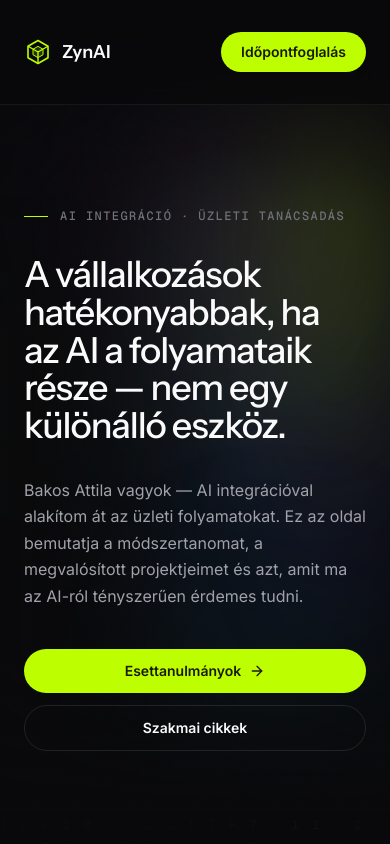
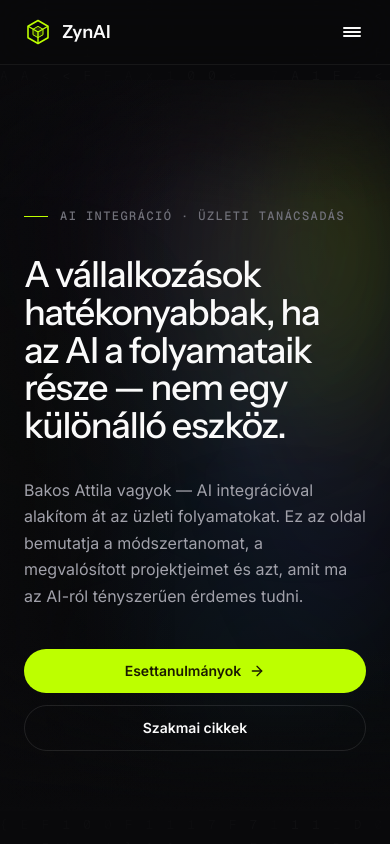
Before and after one commit to zynaidev/zynai-web, a Next.js app: page / in a window 390 px wide. Shown: the top 844 px of the page. Built offline with nearby package versions, Linux system fonts and the light colour scheme.

Commit message:
header-fix

```diff
--- a/components/layout/header.tsx
+++ b/components/layout/header.tsx
@@ -60,6 +60,27 @@ function ZynaiCubeIcon({ className }: { className?: string }) {
   );
 }
 
+function MobileMenuIcon({ open }: { open: boolean }) {
+  return (
+    <svg
+      aria-hidden="true"
+      className="h-6 w-6 text-text-primary"
+      fill="none"
+      stroke="currentColor"
+      strokeWidth={2}
+      viewBox="0 0 24 24"
+    >
+      {open ? (
+        <path d="M6 18L18 6M6 6l12 12" strokeLinecap="round" />
+      ) : (
+        <>
+          <path d="M4 8h16M4 12h16M4 16h16" strokeLinecap="round" />
+        </>
+      )}
+    </svg>
+  );
+}
+
 export function Header() {
   const { scrollY } = useScroll();
   const shouldReduceMotion = useReducedMotion();
@@ -71,6 +92,7 @@ export function Header() {
   const scrollProgress = shouldReduceMotion ? scrollY : smoothScrollY;
 
   const [viewportWidth, setViewportWidth] = useState(FALLBACK_VIEWPORT_WIDTH);
+  const [mobileMenuOpen, setMobileMenuOpen] = useState(false);
 
   useEffect(() => {
     const update = () => setViewportWidth(window.innerWidth);
@@ -80,6 +102,17 @@ export function Header() {
 
     return () => window.removeEventListener("resize", update);
   }, []);
+
+  useEffect(() => {
+    if (!mobileMenuOpen) return;
+
+    const onKeyDown = (e: KeyboardEvent) => {
+      if (e.key === "Escape") setMobileMenuOpen(false);
+    };
+
+    window.addEventListener("keydown", onKeyDown);
+    return () => window.removeEventListener("keydown", onKeyDown);
+  }, [mobileMenuOpen]);
 
   const pillWidth = Math.max(
     PILL_MIN_WIDTH,
@@ -111,8 +144,60 @@ export function Header() {
   return (
     <>
       <div aria-hidden="true" className="h-20" />
+
+      {/* Mobile — static full-width bar; no pill width animation */}
+      <header className="fixed inset-x-0 top-0 z-50 border-b border-[var(--border-hairline)] bg-[rgba(9,9,11,0.72)] backdrop-blur-xl lg:hidden">
+        <div className="relative mx-auto flex h-16 w-full max-w-[var(--container-max)] items-center justify-between px-6 lg:px-12">
+          <Link className="flex items-center gap-2.5" href="/">
+            <ZynaiCubeIcon className="h-7 w-7" />
+            <span className="font-display text-[18px] font-semibold text-text-primary">
+              ZynAI
+            </span>
+          </Link>
+
+          <button
+            type="button"
+            className="-mr-2 inline-flex min-h-11 min-w-11 items-center justify-center rounded-md text-text-primary transition-opacity hover:opacity-90"
+            aria-expanded={mobileMenuOpen}
+            aria-controls="mobile-nav"
+            aria-label={mobileMenuOpen ? "Menü bezárása" : "Menü megnyitása"}
+            onClick={() => setMobileMenuOpen((o) => !o)}
+          >
+            <MobileMenuIcon open={mobileMenuOpen} />
+          </button>
+
+          {mobileMenuOpen ? (
+            <div
+              className="absolute inset-x-0 top-full z-50 border-b border-[var(--border-hairline)] bg-[rgba(9,9,11,0.95)] px-6 py-4 shadow-lg backdrop-blur-xl"
+              id="mobile-nav"
+            >
+              <nav className="flex flex-col gap-1 font-sans text-sm font-normal text-text-secondary">
+                {navItems.map((item) => (
+                  <Link
+                    className="rounded-md py-3 transition-colors duration-200 hover:text-text-primary"
+                    href={item.href}
+                    key={item.href}
+                    onClick={() => setMobileMenuOpen(false)}
+                  >
+                    {item.label}
+                  </Link>
+                ))}
+              </nav>
+              <Link
+                className="mt-3 inline-flex w-full items-center justify-center rounded-full bg-accent px-5 py-2.5 font-sans text-sm font-semibold text-accent-on-light transition-transform duration-200 hover:scale-[1.02]"
+                href="#kapcsolat"
+                onClick={() => setMobileMenuOpen(false)}
+              >
+                Időpontfoglalás
+              </Link>
+            </div>
+          ) : null}
+        </div>
+      </header>
+
+      {/* Desktop — pill animation */}
       <motion.header
-        className="fixed left-1/2 z-50 -translate-x-1/2 bg-[rgba(9,9,11,0.72)] backdrop-blur-xl border-b border-[var(--border-hairline)]"
+        className="fixed left-1/2 z-50 hidden -translate-x-1/2 border-b border-[var(--border-hairline)] bg-[rgba(9,9,11,0.72)] backdrop-blur-xl lg:block"
         style={{
           borderRadius,
           boxShadow,
```
